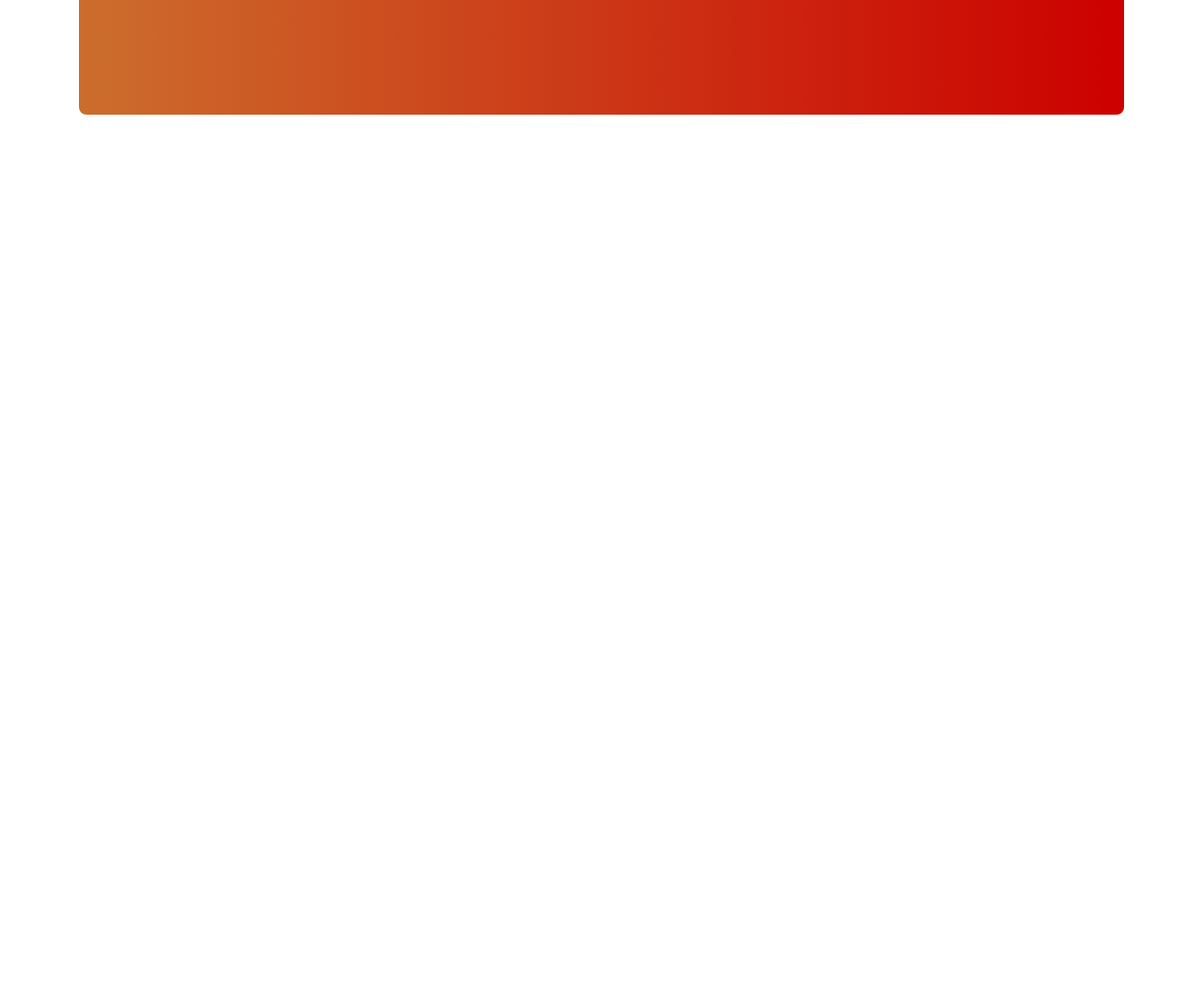
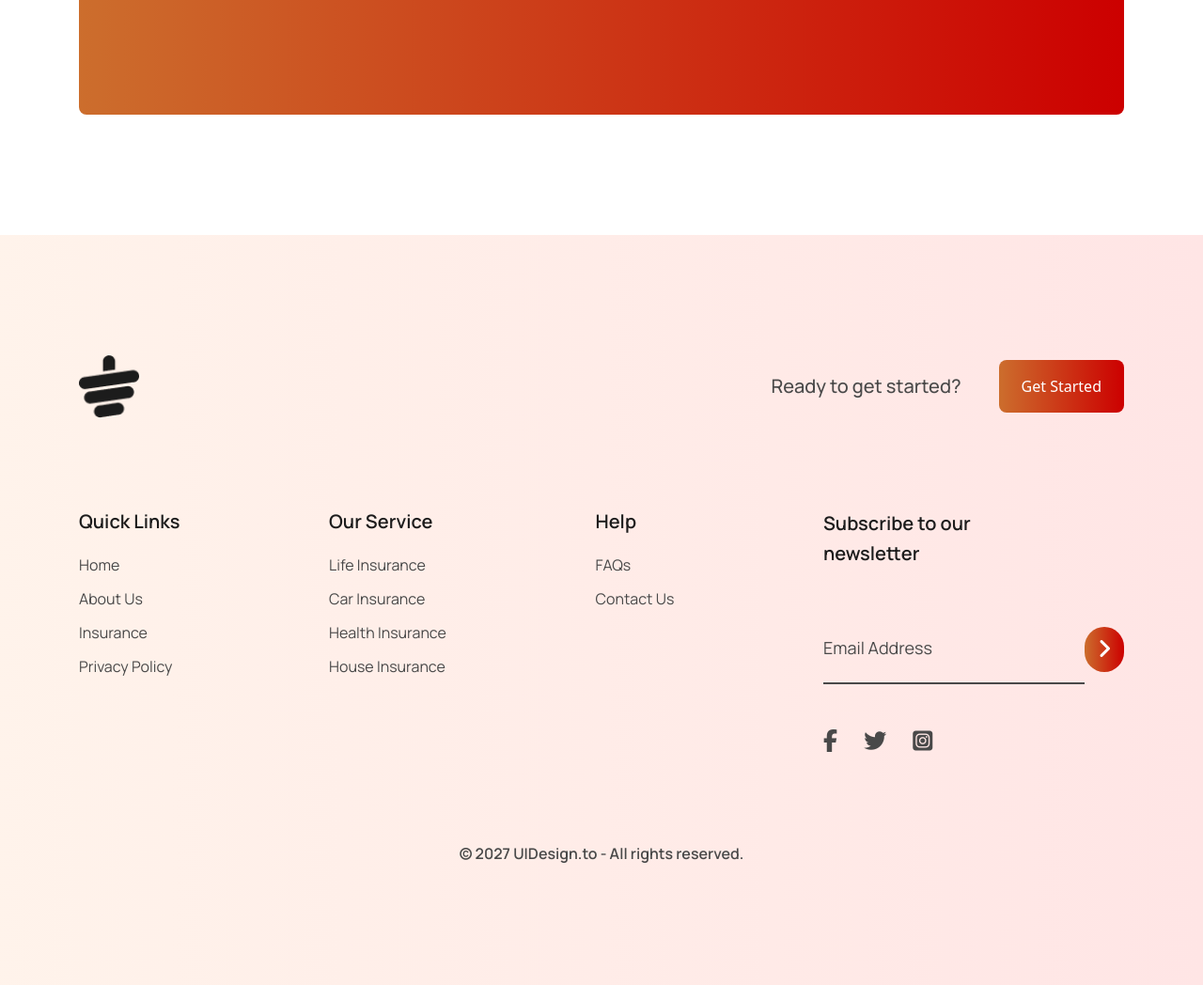
Before and after one commit to Md-Huzaifa-Islam/Tea-House, a website: page index.html in a window 1280 px wide. Shown: the part 2457-3505 px from the top of the page at 94% size. Before the commit the page ends 2707 px from the top, so only its background shows below. Drawn offline with Linux system fonts and the light colour scheme.

Commit message:
added footer

```diff
--- a/index.html
+++ b/index.html
@@ -9,6 +9,13 @@
       rel="shortcut icon"
       href="./assets/images/favicon.png"
       type="image/x-icon"
+    />
+    <link
+      rel="stylesheet"
+      href="https://cdnjs.cloudflare.com/ajax/libs/font-awesome/6.6.0/css/all.min.css"
+      integrity="sha512-Kc323vGBEqzTmouAECnVceyQqyqdsSiqLQISBL29aUW4U/M7pSPA/gEUZQqv1cwx4OnYxTxve5UMg5GT6L4JJg=="
+      crossorigin="anonymous"
+      referrerpolicy="no-referrer"
     />
   </head>
   <body>
@@ -329,5 +336,107 @@
         </div>
       </section>
     </main>
+
+    <footer
+      class="bg-gradient-to-l from-[#FF0000]/10 to-[#FF8938]/10 py-14 pb-6 sm:py-20 lg:py-32"
+    >
+      <section class="container mx-auto px-5 lg:w-11/12 lg:max-w-6xl">
+        <!-- row number 1  -->
+        <div
+          class="space-y-3 sm:flex sm:items-center sm:justify-between sm:space-y-0"
+        >
+          <div class="w-16">
+            <img src="./assets/images/cup.png" alt="" class="w-full" />
+          </div>
+          <div class="flex items-center justify-between sm:space-x-10">
+            <p class="font-base text-lg font-medium text-[#494949] md:text-xl">
+              Ready to get started?
+            </p>
+            <a href=""
+              ><button
+                class="rounded-lg bg-[#00000033] bg-gradient-to-r from-[#FF8938] to-[#FF0000] px-6 py-4 text-white bg-blend-overlay"
+              >
+                Get Started
+              </button></a
+            >
+          </div>
+        </div>
+
+        <!-- row number 2 -->
+        <!-- main container  -->
+        <div
+          class="mt-10 space-y-6 sm:mt-16 sm:grid sm:grid-cols-2 sm:gap-y-12 sm:space-y-0 lg:mt-24 lg:flex lg:justify-between lg:gap-y-0"
+        >
+          <!-- column number 1 -->
+          <div class="space-y-2 sm:space-y-4 lg:space-y-5">
+            <h1 class="font-base text-xl font-semibold text-[#1C1C1C]">
+              Quick Links
+            </h1>
+            <!-- elements -->
+            <ul class="space-y-1 md:space-y-2 lg:space-y-3">
+              <li class="font-base text-[#494949]">Home</li>
+              <li class="font-base text-[#494949]">About Us</li>
+              <li class="font-base text-[#494949]">Insurance</li>
+              <li class="font-base text-[#494949]">Privacy Policy</li>
+            </ul>
+          </div>
+          <!-- column number 2 -->
+          <div class="space-y-2 sm:space-y-4 lg:space-y-5">
+            <h1 class="font-base text-xl font-semibold text-[#1C1C1C]">
+              Our Service
+            </h1>
+            <!-- elements -->
+            <ul class="space-y-1 md:space-y-2 lg:space-y-3">
+              <li class="font-base text-[#494949]">Life Insurance</li>
+              <li class="font-base text-[#494949]">Car Insurance</li>
+              <li class="font-base text-[#494949]">Health Insurance</li>
+              <li class="font-base text-[#494949]">House Insurance</li>
+            </ul>
+          </div>
+          <!-- column number 3 -->
+          <div class="space-y-2 sm:space-y-4 lg:space-y-5">
+            <h1 class="font-base text-xl font-semibold text-[#1C1C1C]">Help</h1>
+            <!-- elements -->
+            <ul class="space-y-1 md:space-y-2 lg:space-y-3">
+              <li class="font-base text-[#494949]">FAQs</li>
+              <li class="font-base text-[#494949]">Contact Us</li>
+            </ul>
+          </div>
+          <!-- column number 4 -->
+          <div
+            class="w-full space-y-4 sm:w-80 sm:space-y-6 md:space-y-8 lg:space-y-12"
+          >
+            <h1 class="font-base text-xl/relaxed font-semibold text-[#1C1C1C]">
+              Subscribe to our<br />newsletter
+            </h1>
+            <div class="flex items-center">
+              <input
+                type="text"
+                placeholder="Email Address"
+                class="w-full border-b-2 border-[#494949] bg-transparent py-2 placeholder:font-base placeholder:text-lg placeholder:text-[#494949] sm:py-4 lg:py-6"
+              />
+              <a
+                href=""
+                class="flex h-12 w-12 items-center justify-center rounded-full bg-[#00000033] bg-gradient-to-l from-[#FF0000] to-[#FF8938] text-white bg-blend-overlay"
+                ><i class="fa-solid fa-angle-right fa-xl"></i
+              ></a>
+            </div>
+            <div class="space-x-6 text-[#494949] sm:mt-0">
+              <a href=""><i class="fa-brands fa-facebook-f fa-xl"></i></a>
+              <a href=""><i class="fa-brands fa-twitter fa-xl"></i> </a>
+              <a href=""
+                ><i class="fa-brands fa-square-instagram fa-xl rounded-lg"></i>
+              </a>
+            </div>
+          </div>
+        </div>
+        <!-- row number 4  -->
+        <p
+          class="mt-10 text-center font-base font-semibold text-[#494949] sm:mt-16 lg:mt-24"
+        >
+          © 2027 UIDesign.to - All rights reserved.
+        </p>
+      </section>
+    </footer>
   </body>
 </html>
```
Also changed, not shown: styles/style.css.
